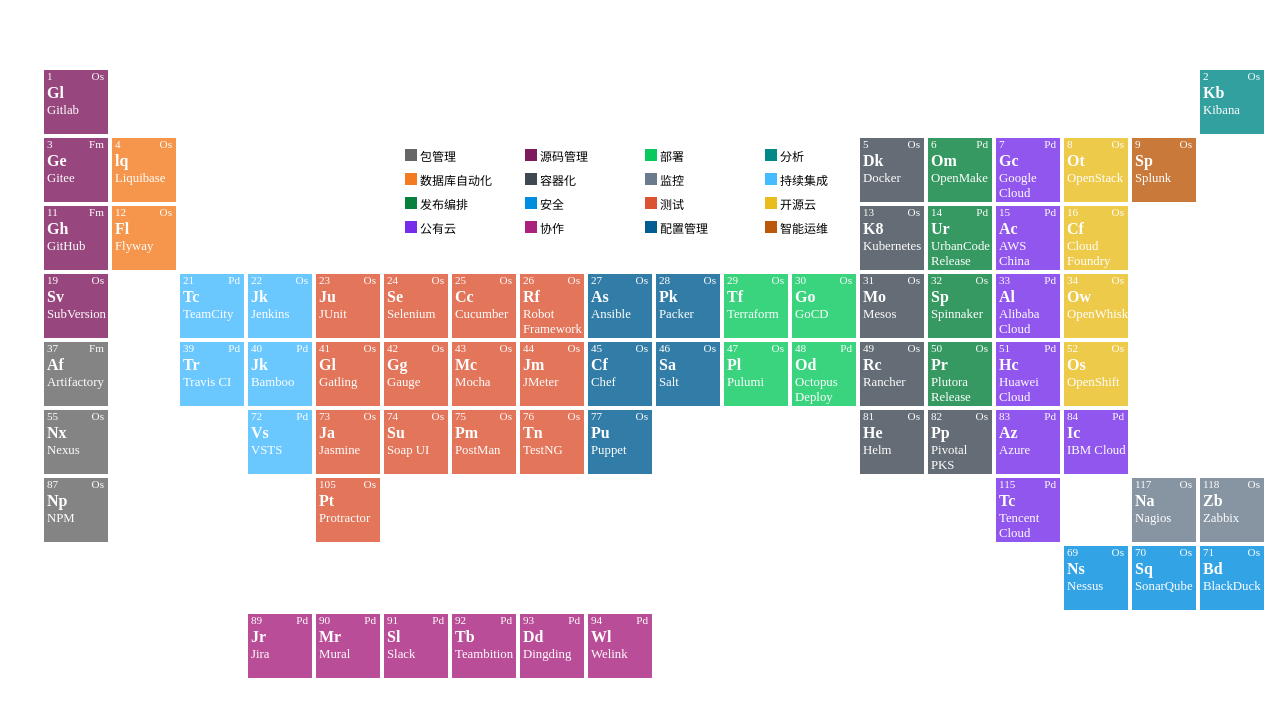
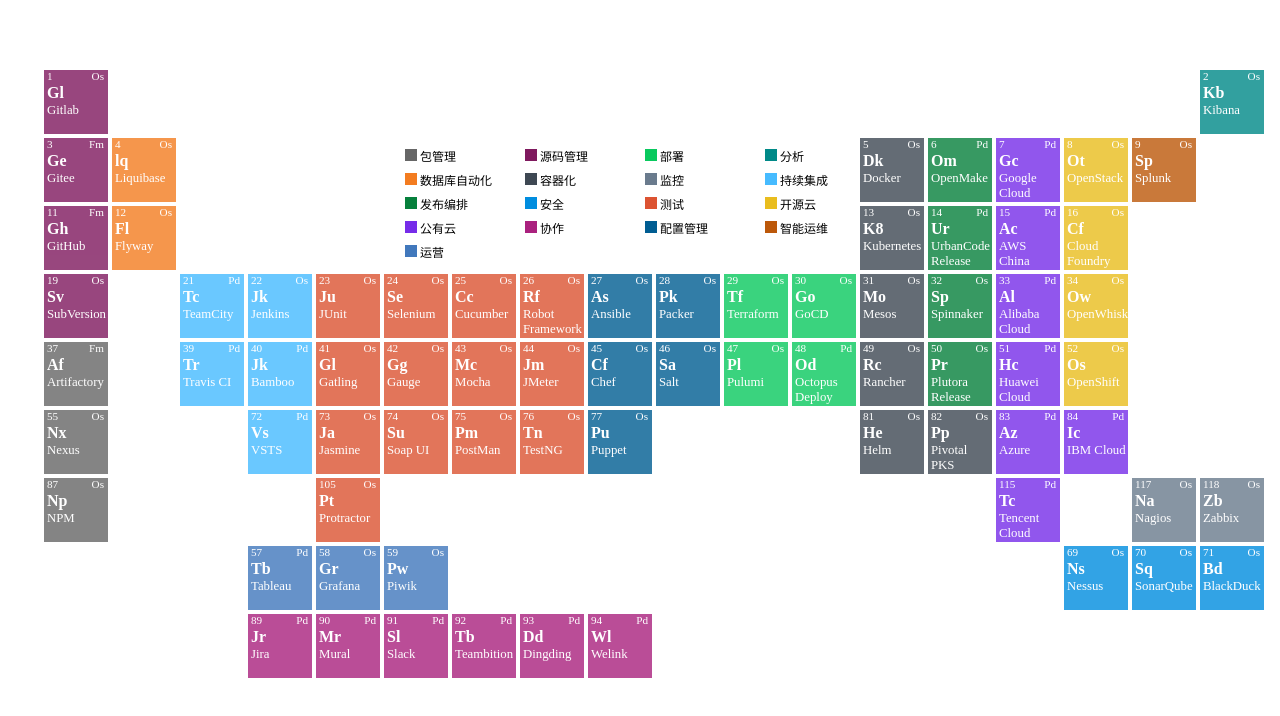
Before and after one commit to phodal/ledge, an Angular app: page /home in a window 1280 px wide. Shown: the top 716 px of the page. Built offline with nearby package versions, Linux system fonts and the light colour scheme.

Commit message:
data: add more content

```diff
--- a/src/app/_variables.scss
+++ b/src/app/_variables.scss
@@ -43,3 +43,4 @@
 .collaboration  { background:#aa217e; } /* COLLAB */
 .config  { background:#005d92; } /* CONFIG */
 .aiops  { background:#bc580a; } /* AI OPS */
+.operation  { background: #4178bc; } /* AI OPS */
--- a/src/app/features/periodic-table/periodic-table.component.ts
+++ b/src/app/features/periodic-table/periodic-table.component.ts
@@ -78,6 +78,7 @@
     { type: 'collaboration', displayName: '协作'},
     { type: 'config', displayName: '配置管理'},
     { type: 'aiops', displayName: '智能运维'},
+    { type: 'operation', displayName: '运营'},
   ];
 
   constructor(private http: HttpClient) {
--- a/src/assets/periodic-table.json
+++ b/src/assets/periodic-table.json
@@ -508,5 +508,27 @@
     "number": 94,
     "pay": "Pd",
     "symbol": "Wl"
+  },
+
+  {
+    "name": "Tableau",
+    "category": "operation",
+    "number": 57,
+    "pay": "Pd",
+    "symbol": "Tb"
+  },
+  {
+    "name": "Grafana",
+    "category": "operation",
+    "number": 58,
+    "pay": "Os",
+    "symbol": "Gr"
+  },
+  {
+    "name": "Piwik",
+    "category": "operation",
+    "number": 59,
+    "pay": "Os",
+    "symbol": "Pw"
   }
 ]
```
